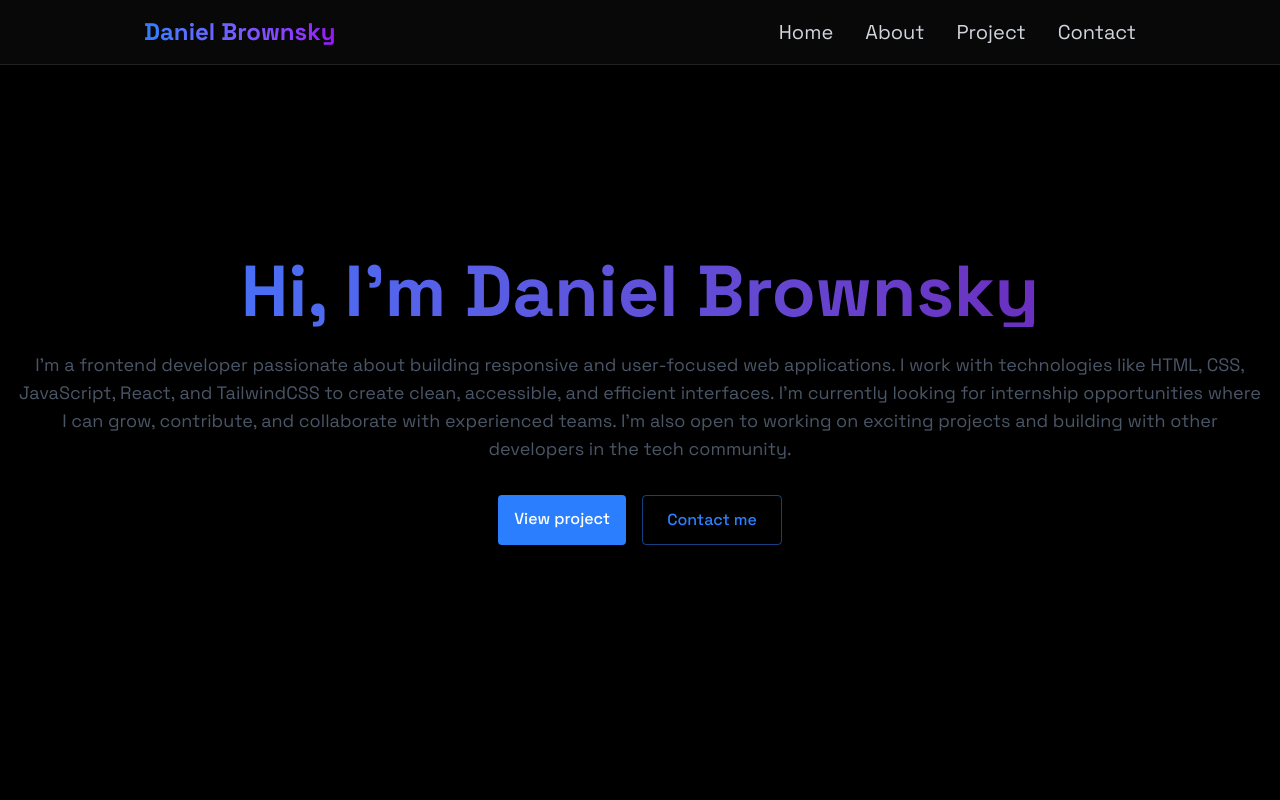
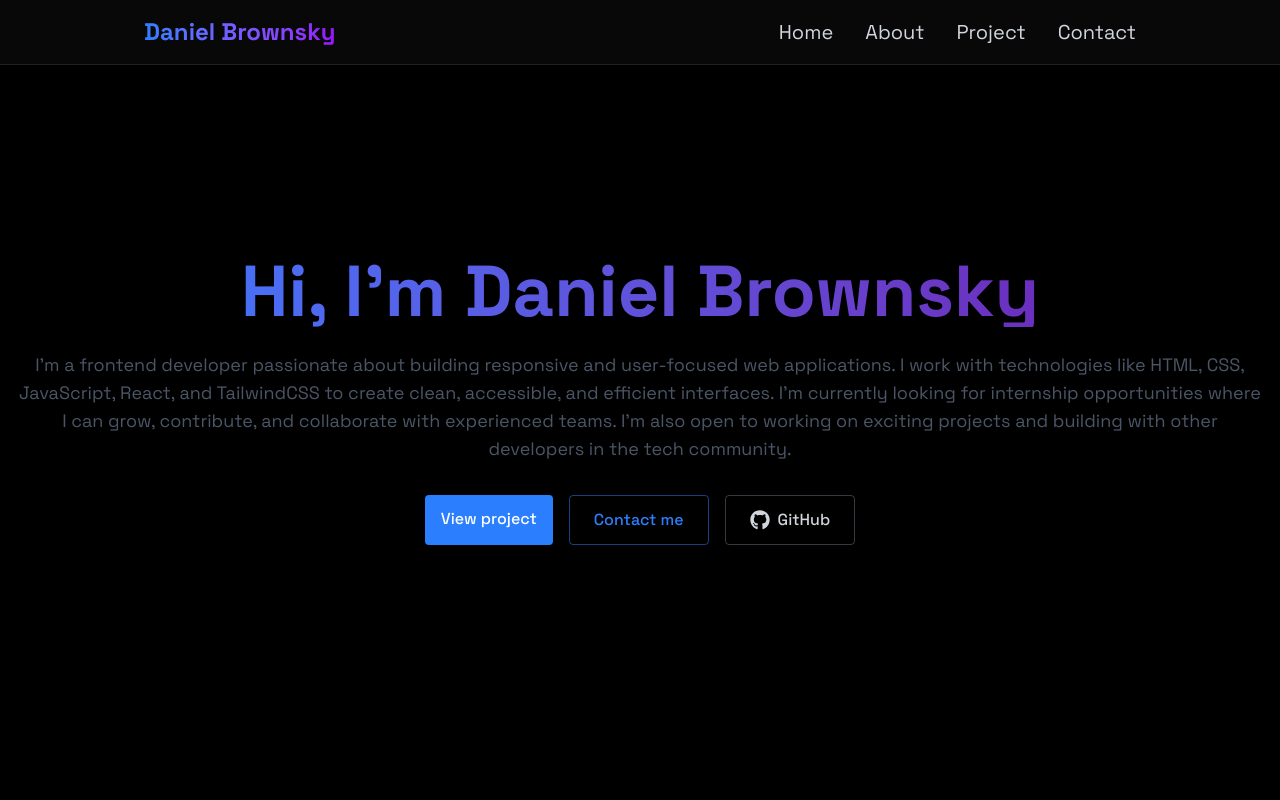
Before and after one commit to DanielBrownsky/Daniel-portfolio, a React (Vite) app: page / in a window 1280 px wide. Shown: the top 800 px of the page. Built offline with nearby package versions, Linux system fonts and the light colour scheme; no server answers.

Commit message:
added github button and some clean-up

```diff
--- a/src/components/sections/Contact.jsx
+++ b/src/components/sections/Contact.jsx
@@ -1,5 +1,4 @@
 import { useState } from 'react';
-// import emailjs from 'emailjs-com'
 import emailjs from '@emailjs/browser';
 import { ReviewOnScroll } from "../ReviewOnScroll"
 
@@ -10,10 +9,6 @@ export const Contact = () => {
     const [formData, setFormData] = useState({
         name: '',email: '', message: ''
     });
-    // console.log("Template ID:", import.meta.env.VITE_TEMPLATE_ID);
-    // console.log("Public Key:", import.meta.env.VITE_PUBLIC_KEY);
-
-
 
     const emailJsConfig = {
         serviceId: import.meta.env.VITE_SERVICE_ID,
@@ -31,11 +26,9 @@ export const Contact = () => {
         e.target,
         emailJsConfig.publicKey
         )
-
-        // emailjs.sendForm(import.meta.env.VITE_SERVICE_ID, import.meta.env.VITE_TEMPLATE_ID, e.target, import.meta.env.VITE_PUBLIC_KEY)
         .then((result) => {
             alert("Message sent successfully!");
-            setFormData({ name: '', email: '', message: '' }); // Reset form
+            setFormData({ name: '', email: '', message: '' });
         })
         .catch(() => {
             alert("Oops! Something went wrong. Please try again.")
--- a/src/components/sections/Home.jsx
+++ b/src/components/sections/Home.jsx
@@ -1,10 +1,9 @@
 import { useState } from "react"
 import { ReviewOnScroll } from "../ReviewOnScroll"
+import { FaGithub } from "react-icons/fa";
 
 
 export const Home = () =>{
-
-    const [scroll, setScroll] = useState('')
 
     return (
         <section id="home" className="min-h-screen flex items-center justify-center relative">
@@ -24,8 +23,16 @@ export const Home = () =>{
                     </p>
                     <div className="flex justify-center space-x-4">
                         <a href="#project" className="bg-blue-500 text-white py-3 px-4 rounded font-medium transition relative overflow-hidden hover:-translate-y-0.5 hover:shadow-[0_0_15px_rgba(50,130,246,0.4)]">View project</a>
-                        {/* <a href="#contact" className="bg-gray-800 text-white py-3 px-4 rounded font-medium transition relative overflow-hidden hover:-translate-y-0.5 hover:shadow-[0_0_15px_rgba(50,130,246,0.4)]">Contact me</a> */}
+
                         <a href="#contact" className="border border-blue-500/50 text-blue-500 py-3 px-6 rounded font-medium transition-all duration-200 hover:-translate-y-0.5 hover:shadow-[0_0_15px_rgba(50,130,246,0.2)] hover:bg-blue-500/10">Contact me</a>
+                        <a href="https://github.com/DanielBrownsky"
+                        target="_blank"
+                        rel="noopener noreferrer"
+                        className="flex items-center gap-2 border border-gray-500/50 text-gray-300 py-3 px-6 rounded font-medium transition-all duration-200 hover:-translate-y-0.5 hover:shadow-[0_0_15px_rgba(255,255,255,0.1)] hover:bg-white/10"
+                        >
+                        <FaGithub size={20} />
+                        GitHub
+                        </a>
 
                     </div>
                 </div>
@@ -34,5 +41,3 @@ export const Home = () =>{
     )
 
 }
-
-// export default Home;
```
Also changed, not shown: src/components/sections/About.jsx (+0 -11 lines).
